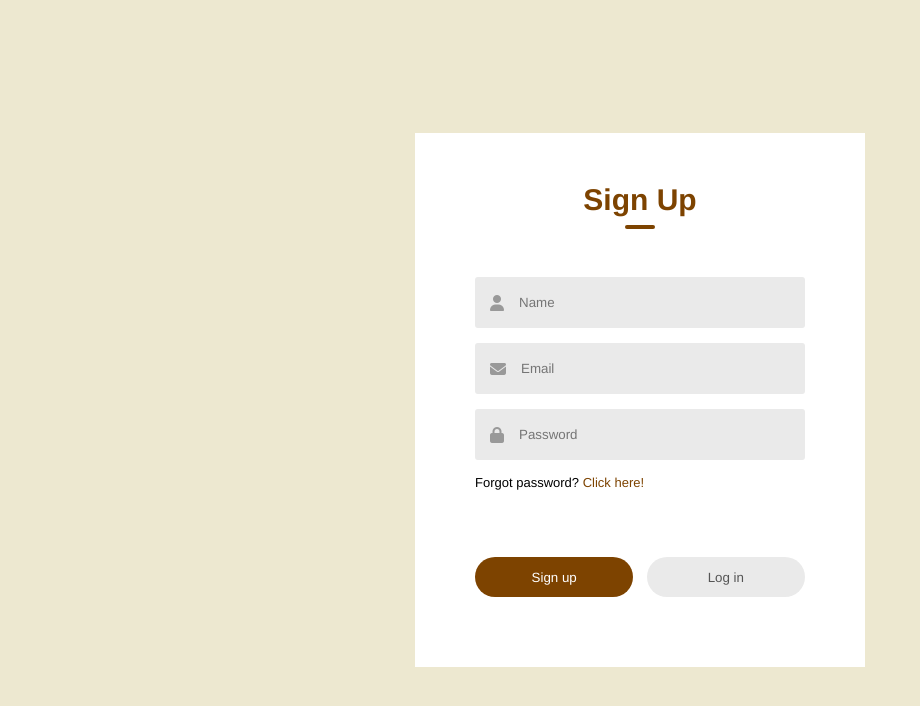
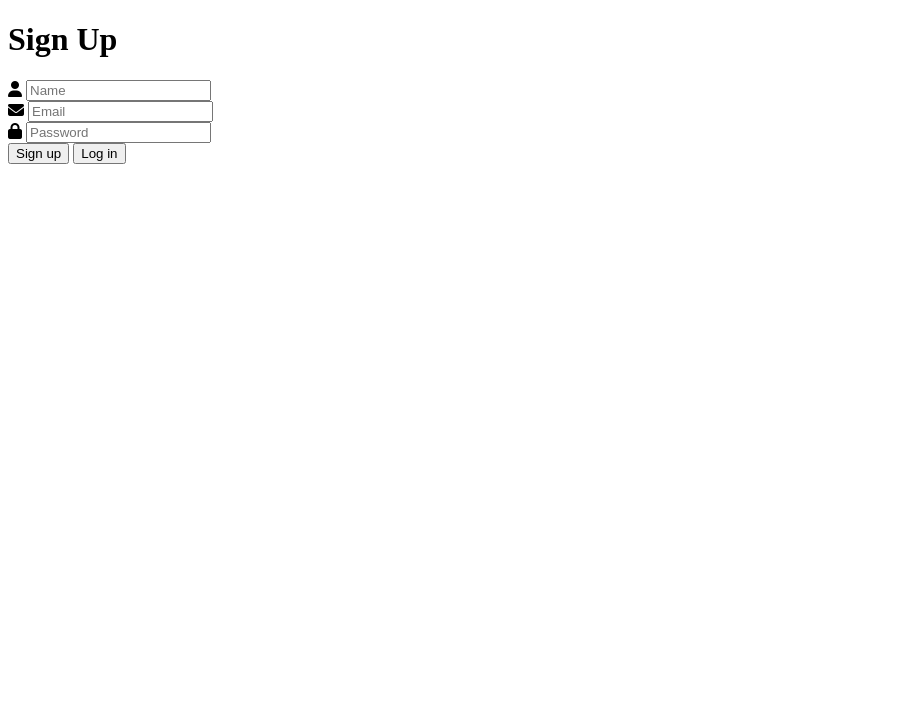
Before and after one commit to amayl/Stock-Manager-System, a plain HTML site: page signUp.html in a window 1280 px wide. Shown: the whole page, without its empty margins (0-920 px from the left). Drawn offline with Linux system fonts and the light colour scheme.

Commit message:
made separate files for login and signUp

```diff
--- a/sign-up_login.html
+++ b/signUp.html
@@ -3,19 +3,19 @@
 <head>
     <meta charset="UTF-8">
     <meta name="viewport" content="width=device-width, initial-scale=1.0">
-    <title>Nithush Foods Stock Management</title>
-    <link rel="stylesheet" href="style.css">
-    <script src="https://kit.fontawesome.com/7f728a8373.js" crossorigin="anonymous"></script>
+    <title>Sign Up</title>
 </head>
+<script src="https://kit.fontawesome.com/7f728a8373.js" crossorigin="anonymous"></script>
+<link rel="stylesheet" href="./style.css">
+<script src="./script.js"></script>
 <body>
-<div class="container">
-    <div class="form-box">
+    <div class="form-box"></div>
         <h1 id="title">Sign Up</h1>
         <form>
             <div class="input-group">
                 <div class="input-field" id="nameField">
                     <i class="fa-solid fa-user"></i>
-                    <input type="text" placeholder="Name">
+                    <input type="text" placeholder="Name" required="true">
                 </div>
 
                 <div class="input-field">
@@ -27,7 +27,6 @@
                     <i class="fa-solid fa-lock"></i>
                     <input type="password" placeholder="Password">
                 </div>
-                <p>Forgot password? <a href="#">Click here!</a></p>
             </div>
             <div class="btn-field">
                 <button type="button" id="signupBtn">Sign up</button>
@@ -35,7 +34,5 @@
             </div>
         </form>
     </div>
-</div>
-<script src="script.js"></script>
 </body>
 </html>
--- a/style.css
+++ b/style.css
@@ -1,104 +1,3 @@
-* {
-    margin: 0;
-    padding: 0;
-    font-family: 'Helvetica Neue', sans-serif;
-    box-sizing: border-box;
+.container {
+    padding: '10%';
 }
-
-.container {
-   width: 100%;
-   height: 100vh;
-   background-color: #EDE8D0;
-}
-
-.form-box {
-    width: 90%;
-    max-width: 450px;
-    position: absolute;
-    top: 50%;
-    left: 50%;
-    transform: translate(-50%, -50%);
-    background: #fff;
-    padding: 50px 60px 70px;
-    text-align: center;
-}
-
-.form-box h1 {
-    font-size: 30px;
-    margin-bottom: 60px;
-    color: #7d4300;
-    position: relative;
-}
-
-.form-box h1::after {
-    content: '';
-    width: 30px;
-    height: 4px;
-    border-radius: 3px;
-    background: #7d4300;
-    position: absolute;
-    bottom: -12px;
-    left: 50%;
-    transform: translateX(-50%);
-}
-
-.input-field {
-    background: #eaeaea;
-    margin: 15px 0;
-    border-radius: 3px;
-    display: flex;
-    align-items: center;
-    max-height: 65px;
-    transition: max-height 0.5s;
-    overflow: hidden;
-}
-
-input {
-    width: 100%;
-    background: transparent;
-    border: 0;
-    outline: 0;
-    padding: 18px 15px;
-}
-
-.input-field i {
-    margin-left: 15px;
-    color: #999;
-}
-
-form p {
-    text-align: left;
-    font-size: 13px;
-}
-
-form p a {
-    text-decoration: none;
-    color: #7d4300;
-}
-
-.btn-field {
-    width: 100%;
-    display: flex;
-    justify-content: space-between;
-}
-
-.btn-field button {
-    flex-basis: 48%;
-    background: #7d4300;
-    color: #fff;
-    height: 40px;
-    border-radius: 20px;
-    border: 0;
-    outline: 0;
-    cursor: pointer;
-    transition: background 1s;
-}
-
-.input-group {
-    height: 280px;
-}
-
-.btn-field button.disable {
-    background: #eaeaea;
-    color: #555;
-}
```
Also changed, not shown: app.html (added, +16 -0 lines), login.html (added, +33 -0 lines).
